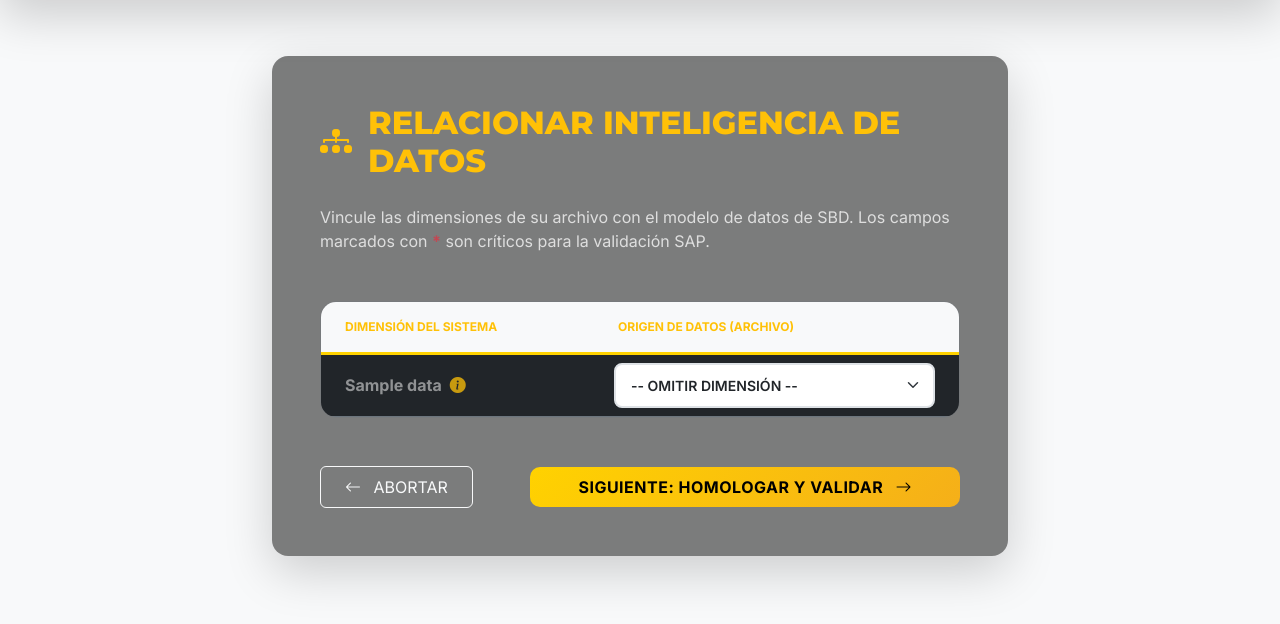
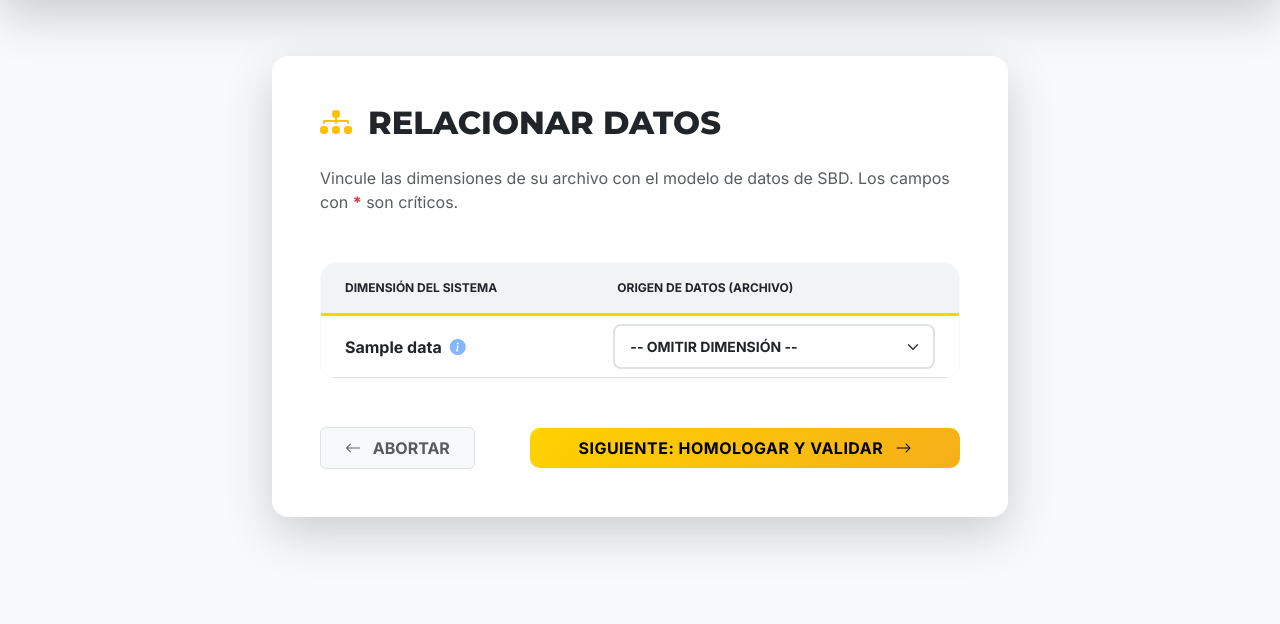
Before and after one commit to Elkinrodriguez77/app_so, a Flask app: template templates/mapping.html in a window 1280 px wide. Shown: the part 82-706 px from the top of the page. Run offline with Flask 3, Linux system fonts and the light colour scheme; the visitor is signed in with stand-in values (Sample User, id 1); the template is opened without the code that fills it: most values are stand-ins (such as "Sample title", 1, 10 or a date in 2020).

Commit message:
ajustes visuales

```diff
--- a/app.py
+++ b/app.py
@@ -64,6 +64,10 @@ def clean_money(value):
     try: return float(s)
     except: return 0.0
 
+# Helper para leer CSV con separador automático
+def read_csv_smart(path, **kwargs):
+    return pd.read_csv(path, sep=None, engine='python', encoding='utf-8-sig', **kwargs)
+
 # --- RUTAS ---
 
 @app.route('/login', methods=['GET', 'POST'])
@@ -72,9 +76,7 @@ def login():
         u, p = request.form.get('username'), request.form.get('password')
         with engine.connect() as conn:
             user = conn.execute(text("SELECT * FROM usuarios WHERE username = :u"), {"u": u}).mappings().first()
-
         if user and check_password_hash(user['password_hash'], p):
-            # Registrar último acceso
             with engine.begin() as conn:
                 conn.execute(text("UPDATE usuarios SET ultimo_acceso = :now WHERE id = :id"),
                              {"now": datetime.now(), "id": user['id']})
@@ -129,10 +131,10 @@ def process_upload():
 def mapping():
     filepath, sheet = request.args.get('filepath'), request.args.get('sheet')
     try:
-        df = pd.read_csv(filepath, nrows=0) if sheet == 'csv' else pd.read_excel(filepath, sheet_name=sheet, nrows=0)
+        df = read_csv_smart(filepath, nrows=0) if sheet == 'csv' else pd.read_excel(filepath, sheet_name=sheet, nrows=0)
         return render_template('mapping.html', headers=df.columns.tolist(), filepath=filepath, sheet=sheet, required_columns=REQUIRED_COLUMNS)
     except Exception as e:
-        flash(f"Error: {str(e)}")
+        flash(f"Error al leer archivo: {str(e)}")
         return redirect(url_for('index'))
 
 @app.route('/step_homologar', methods=['POST'])
@@ -148,7 +150,7 @@ def step_homologar():
         return redirect(url_for('step_validar_skus'))
 
     try:
-        df = pd.read_csv(filepath, usecols=[canal_col]) if sheet == 'csv' else pd.read_excel(filepath, sheet_name=sheet, usecols=[canal_col])
+        df = read_csv_smart(filepath, usecols=[canal_col]) if sheet == 'csv' else pd.read_excel(filepath, sheet_name=sheet, usecols=[canal_col])
         valores_unicos = df[canal_col].dropna().unique().tolist()
         return render_template('homologar.html', valores_unicos=valores_unicos, canales_sbd=CANALES_SBD)
     except Exception as e:
@@ -166,7 +168,7 @@ def step_validar_skus():
     filepath, sheet = data['filepath'], data['sheet']
 
     try:
-        df = pd.read_csv(filepath, usecols=[sku_col]) if sheet == 'csv' else pd.read_excel(filepath, sheet_name=sheet, usecols=[sku_col])
+        df = read_csv_smart(filepath, usecols=[sku_col]) if sheet == 'csv' else pd.read_excel(filepath, sheet_name=sheet, usecols=[sku_col])
         skus_archivo = set(df[sku_col].astype(str).unique())
 
         with engine.connect() as conn:
@@ -189,7 +191,7 @@ def final_import():
     sku_corrections = request.form.to_dict(flat=True)
 
     try:
-        df = pd.read_csv(data['filepath']) if data['sheet'] == 'csv' else pd.read_excel(data['filepath'], sheet_name=data['sheet'])
+        df = read_csv_smart(data['filepath']) if data['sheet'] == 'csv' else pd.read_excel(data['filepath'], sheet_name=data['sheet'])
         final_m = {v: k for k, v in data['mapping'].items() if v}
         df = df[list(final_m.keys())].rename(columns=final_m)
 
@@ -218,25 +220,17 @@ def dashboard():
     ff = request.args.get('fecha_fin', datetime.now().strftime('%Y-%m-%d'))
     ap = request.args.get('agrupar_por', 'canal_venta')
     fc = request.args.get('filtro_cliente', '')
-
-    # Obtener último acceso
     with engine.connect() as conn:
-        u_info = conn.execute(text("SELECT ultimo_acceso FROM usuarios WHERE id = :id"),
-                              {"id": session['user_id']}).mappings().first()
+        u_info = conn.execute(text("SELECT ultimo_acceso FROM usuarios WHERE id = :id"), {"id": session['user_id']}).mappings().first()
         ultimo_acceso = u_info['ultimo_acceso'].strftime('%d/%m/%Y %H:%M') if u_info and u_info['ultimo_acceso'] else "Primera vez"
-
     q_params = {'inicio': fi, 'fin': ff}
     where = "fecha BETWEEN :inicio AND :fin"
-    if fc:
-        where += " AND codigo_cliente = :cod"; q_params['cod'] = int(fc)
-
+    if fc: where += " AND codigo_cliente = :cod"; q_params['cod'] = int(fc)
     gc = ap if ap != 'mes_anio' else "TO_CHAR(fecha, 'YYYY-MM')"
     sql = f"SELECT {gc} as etiqueta, SUM(cantidad_vendida) as total_cantidad, SUM(total_venta_costo) as total_monto FROM ventas WHERE {where} GROUP BY etiqueta ORDER BY etiqueta ASC"
-
     with engine.connect() as conn:
         resumen = conn.execute(text(sql), q_params).mappings().all()
         recent = conn.execute(text("SELECT * FROM ventas ORDER BY id DESC LIMIT 10")).mappings().all()
-
     return render_template('dashboard.html', resumen=resumen, recent=recent, fecha_inicio=fi, fecha_fin=ff, ap=ap, fc=fc, ultimo_acceso=ultimo_acceso, gran_total_cant=sum(r['total_cantidad'] for r in resumen), gran_total_monto=sum(r['total_monto'] for r in resumen))
 
 @app.route('/delete_records', methods=['POST'])
@@ -246,12 +240,10 @@ def delete_records():
     detalles = f"Período: {i} a {f} | Cliente: {c if c else 'TODOS'}"
     sql = "DELETE FROM ventas WHERE fecha BETWEEN :i AND :f"
     p = {'i': i, 'f': f}
-    if c:
-        sql += " AND codigo_cliente = :c"; p['c'] = int(c)
+    if c: sql += " AND codigo_cliente = :c"; p['c'] = int(c)
     with engine.begin() as conn:
         res = conn.execute(text(sql), p)
-        conn.execute(text("INSERT INTO auditoria_operaciones (username, accion, detalles) VALUES (:u, :a, :d)"),
-                     {"u": session['username'], "a": "ELIMINACIÓN DE REGISTROS", "d": detalles})
+        conn.execute(text("INSERT INTO auditoria_operaciones (username, accion, detalles) VALUES (:u, :a, :d)"), {"u": session['username'], "a": "ELIMINACIÓN", "d": detalles})
     flash(f"Eliminados {res.rowcount} registros. Operación auditada.")
     return redirect(url_for('dashboard'))
 
--- a/templates/index.html
+++ b/templates/index.html
@@ -11,7 +11,7 @@
         </div>
 
         <div class="card p-5 shadow-lg border-0 bg-white fade-in" style="animation-delay: 0.2s;">
-            <h2 class="h4 fw-bold mb-4 text-dark">INICIAR CARGA ESTRATÉGICA</h2>
+            <h2 class="h4 fw-bold mb-4 text-dark">INICIAR CARGA</h2>
 
             <form action="{{ url_for('process_upload') }}" method="post" enctype="multipart/form-data" id="uploadForm">
                 <div class="upload-zone p-5 mb-4 rounded-4 border-2 border-dashed border-light-subtle position-relative hover-lift transition-all"
@@ -55,7 +55,7 @@
                 <div class="col-md-2 text-warning display-6"><i class="bi bi-lightning-charge-fill"></i></div>
                 <div class="col-md-10 text-start">
                     <h6 class="fw-bold mb-1 text-dark" style="font-size: 1.1rem;">RECOMENDACIÓN TÉCNICA</h6>
-                    <p class="small mb-0 text-muted">Para archivos masivos (>10,000 filas), exporte su data a formato <strong>CSV (UTF-8)</strong> para una carga ultra-rápida y menor consumo de memoria.</p>
+                    <p class="small mb-0 text-muted">Para archivos masivos (>4,000 filas), exporte su data a formato <strong>CSV (UTF-8)</strong> para una carga ultra-rápida y menor consumo de memoria.</p>
                 </div>
             </div>
         </div>
--- a/templates/mapping.html
+++ b/templates/mapping.html
@@ -3,39 +3,37 @@
 {% block content %}
 <div class="row justify-content-center">
     <div class="col-xl-8 col-lg-10">
-        <div class="card p-5 shadow-lg border-0 bg-black bg-opacity-50">
-            <h2 class="fw-bold text-warning mb-4 d-flex align-items-center">
-                <i class="bi bi-diagram-3-fill me-3"></i> RELACIONAR INTELIGENCIA DE DATOS
+        <div class="card p-5 shadow-lg border-0 bg-white">
+            <h2 class="fw-bold text-dark mb-4 d-flex align-items-center">
+                <i class="bi bi-diagram-3-fill me-3 text-warning"></i> RELACIONAR DATOS
             </h2>
-            <p class="text-white opacity-75 mb-5">Vincule las dimensiones de su archivo con el modelo de datos de SBD. Los campos marcados con <span class="text-danger fw-bold">*</span> son críticos para la validación SAP.</p>
+            <p class="text-muted mb-5">Vincule las dimensiones de su archivo con el modelo de datos de SBD. Los campos con <span class="text-danger fw-bold">*</span> son críticos.</p>
 
             <form action="{{ url_for('step_homologar') }}" method="post" id="mappingForm">
                 <input type="hidden" name="filepath" value="{{ filepath }}">
                 <input type="hidden" name="sheet" value="{{ sheet }}">
 
-                <div class="table-responsive rounded-4 overflow-hidden border border-secondary border-opacity-25">
-                    <table class="table table-dark table-hover align-middle mb-0">
-                        <thead>
+                <div class="table-responsive rounded-4 overflow-hidden border border-light">
+                    <table class="table table-hover align-middle mb-0">
+                        <thead class="table-light">
                             <tr>
-                                <th class="ps-4 py-3 text-warning">DIMENSIÓN DEL SISTEMA</th>
-                                <th class="pe-4 py-3 text-warning">ORIGEN DE DATOS (ARCHIVO)</th>
+                                <th class="ps-4 py-3 text-dark fw-bold" style="background-color: #f1f3f5 !important; border-bottom: 3px solid var(--sbd-yellow) !important;">DIMENSIÓN DEL SISTEMA</th>
+                                <th class="pe-4 py-3 text-dark fw-bold" style="background-color: #f1f3f5 !important; border-bottom: 3px solid var(--sbd-yellow) !important;">ORIGEN DE DATOS (ARCHIVO)</th>
                             </tr>
                         </thead>
-                        <tbody>
+                        <tbody class="bg-white">
                             {% for db_key, data in required_columns.items() %}
-                            <tr class="border-bottom border-secondary border-opacity-20">
+                            <tr>
                                 <td class="ps-4">
                                     <div class="d-flex align-items-center">
-                                        <span class="fw-bold {% if data.required %}text-white{% else %}text-white-50{% endif %}">
-                                            {{ data.label }}
-                                        </span>
-                                        {% if data.required %}<span class="text-warning ms-1">*</span>{% endif %}
-                                        <i class="bi bi-info-circle-fill ms-2 text-warning opacity-75"
+                                        <span class="fw-bold text-dark">{{ data.label }}</span>
+                                        {% if data.required %}<span class="text-danger ms-1 fw-bold">*</span>{% endif %}
+                                        <i class="bi bi-info-circle-fill ms-2 text-primary opacity-50"
                                            data-bs-toggle="tooltip" data-bs-placement="right" title="{{ data.desc }}" style="cursor:help;"></i>
                                     </div>
                                 </td>
                                 <td class="pe-4">
-                                    <select name="mapping[{{ db_key }}]" class="form-select form-select-sm bg-black border-secondary text-white" {% if data.required %}required{% endif %}>
+                                    <select name="mapping[{{ db_key }}]" class="form-select form-select-sm fw-bold border-secondary border-opacity-25" {% if data.required %}required{% endif %}>
                                         <option value="">-- {% if data.required %}SELECCIÓN OBLIGATORIA{% else %}OMITIR DIMENSIÓN{% endif %} --</option>
                                         {% for header in headers %}
                                             <option value="{{ header }}">{{ header }}</option>
@@ -49,7 +47,7 @@
                 </div>
 
                 <div class="d-flex justify-content-between align-items-center mt-5">
-                    <a href="{{ url_for('index') }}" class="btn btn-outline-light px-4 py-2">
+                    <a href="{{ url_for('index') }}" class="btn btn-light px-4 py-2 fw-bold text-muted border">
                         <i class="bi bi-arrow-left me-2"></i> ABORTAR
                     </a>
                     <button type="submit" class="btn btn-sbd px-5 py-2">
```
